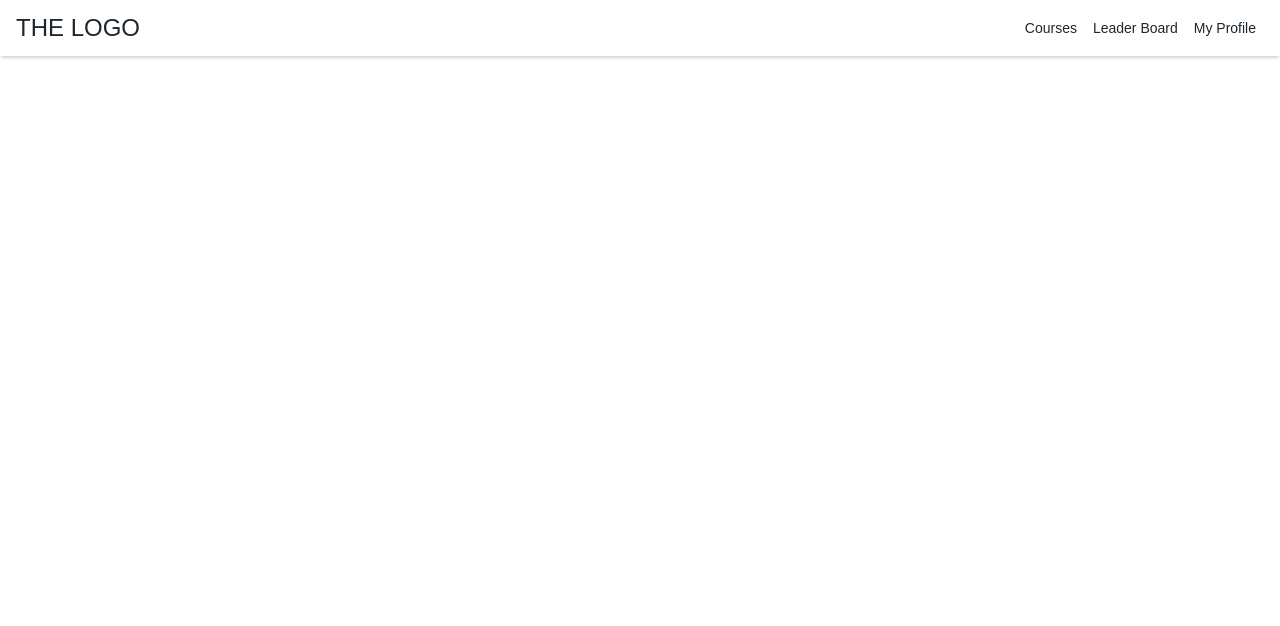
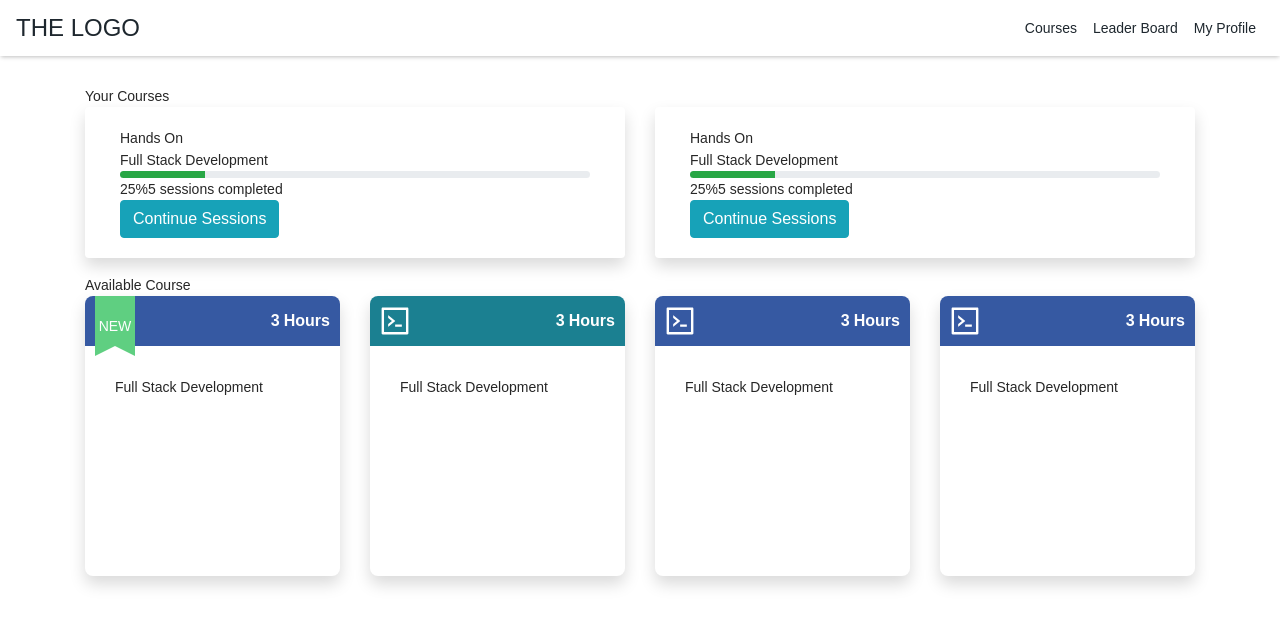
Before and after one commit to prem-io/edu-ex, a React (Create React App) app: page /myprofile in a window 1280 px wide. Shown: the top 626 px of the page. Built offline with nearby package versions, Linux system fonts and the light colour scheme.

Commit message:
refactor: app-layout code refactoring

```diff
--- a/src/App.js
+++ b/src/App.js
@@ -2,45 +2,24 @@ import React, { Component } from 'react'
 import './App.css'
 
 import { BrowserRouter as Router, Switch, Route } from 'react-router-dom'
-import Toolbar from './components/Toolbar/Toolbar'
-import SideDrawer from './components/SideDrawer/SideDrawer'
-import Backdrop from './components/Backdrop/Backdrop'
+
 import CourseLayout from './components/Course/CourseLayout'
+import Signup from './components/Auth/Signup'
+import Login from './components/Auth/Login'
 
 class App extends Component {
-  state = {
-    sideDrawerOpen: false
-  };
-
-  drawerToggleClickHandler = () => {
-    this.setState((prevState) => {
-      return { sideDrawerOpen: !prevState.sideDrawerOpen }
-    })
-  };
-
-  backdropClickHandler = () => {
-    this.setState({ sideDrawerOpen: false })
-  };
-
   render() {
-    let backdrop
-
-    if (this.state.sideDrawerOpen) {
-      backdrop = <Backdrop click={this.backdropClickHandler} />
-    }
-
     return (
       <div className="app">
-        <Toolbar drawerClickHandler={this.drawerToggleClickHandler} />
-        <SideDrawer show={this.state.sideDrawerOpen} />
-        {backdrop}
-        <main className="container">
-          <Router>
-            <Switch>
-              <Route path="/courses" component={CourseLayout} />
-            </Switch>
-          </Router>
-        </main>
+        <Router>
+          <Switch>
+            <Route path="/signup" component={Signup} />
+            <Route path="/login" component={Login} />
+            <Route path="/courses" component={CourseLayout} />
+            <Route path="/leaderboard" component={CourseLayout} />
+            <Route path="/myprofile" component={CourseLayout} />
+          </Switch>
+        </Router>
       </div>
     )
   }
--- /dev/null
+++ b/src/AppLayout.jsx
@@ -0,0 +1,40 @@
+import React, { Component, Children } from 'react'
+import Toolbar from './components/Toolbar/Toolbar'
+import SideDrawer from './components/SideDrawer/SideDrawer'
+import Backdrop from './components/Backdrop/Backdrop'
+
+class AppLayout extends Component {
+  state = {
+    sideDrawerOpen: false
+  };
+
+  drawerToggleClickHandler = () => {
+    this.setState((prevState) => {
+      return { sideDrawerOpen: !prevState.sideDrawerOpen }
+    })
+  };
+
+  backdropClickHandler = () => {
+    this.setState({ sideDrawerOpen: false })
+  };
+  render() {
+    let backdrop
+
+    if (this.state.sideDrawerOpen) {
+      backdrop = <Backdrop click={this.backdropClickHandler} />
+    }
+
+    return (
+      <div>
+        <Toolbar drawerClickHandler={this.drawerToggleClickHandler} />
+        <SideDrawer show={this.state.sideDrawerOpen} />
+        {backdrop}
+        <main className="container">
+          {this.props.children}
+        </main>
+      </div>
+    )
+  }
+}
+
+export default AppLayout
--- /dev/null
+++ b/src/components/Auth/Login.jsx
@@ -0,0 +1,11 @@
+import React from 'react'
+
+const Login = () => {
+  return (
+    <div>
+      Login
+    </div>
+  )
+}
+
+export default Login
--- /dev/null
+++ b/src/components/Auth/Signup.jsx
@@ -0,0 +1,11 @@
+import React from 'react'
+
+const Signup = () => {
+  return (
+    <div>
+      Signup
+    </div>
+  )
+}
+
+export default Signup
--- a/src/components/Course/CourseLayout.jsx
+++ b/src/components/Course/CourseLayout.jsx
@@ -2,10 +2,12 @@ import React, { Component } from 'react'
 import './CourseLayout.css'
 import ProgressBar from './ProgressBar'
 import { CodeOutlined } from '@ant-design/icons'
+import AppLayout from '../../AppLayout'
 
 class CourseLayout extends Component {
   render() {
     return (
+      <AppLayout>
         <div className="course-container">
           <div>Your Courses</div>
           <div className="row">
@@ -82,6 +84,7 @@ class CourseLayout extends Component {
             </div>
           </div>
         </div>
+      </AppLayout>
     )
   }
 }
--- a/src/components/Toolbar/Toolbar.jsx
+++ b/src/components/Toolbar/Toolbar.jsx
@@ -17,8 +17,8 @@ const Toolbar = (props) => {
         <div className="toolbar_navigation-items">
           <ul>
             <li><a href="/courses">Courses</a></li>
-            <li><a href="/leader_board">Leader Board</a></li>
-            <li><a href="/profile">My Profile</a></li>
+            <li><a href="/leaderboard">Leader Board</a></li>
+            <li><a href="/myprofile">My Profile</a></li>
           </ul>
         </div>
       </nav>
```
Lines whose indentation alone changed are shown as unchanged.
